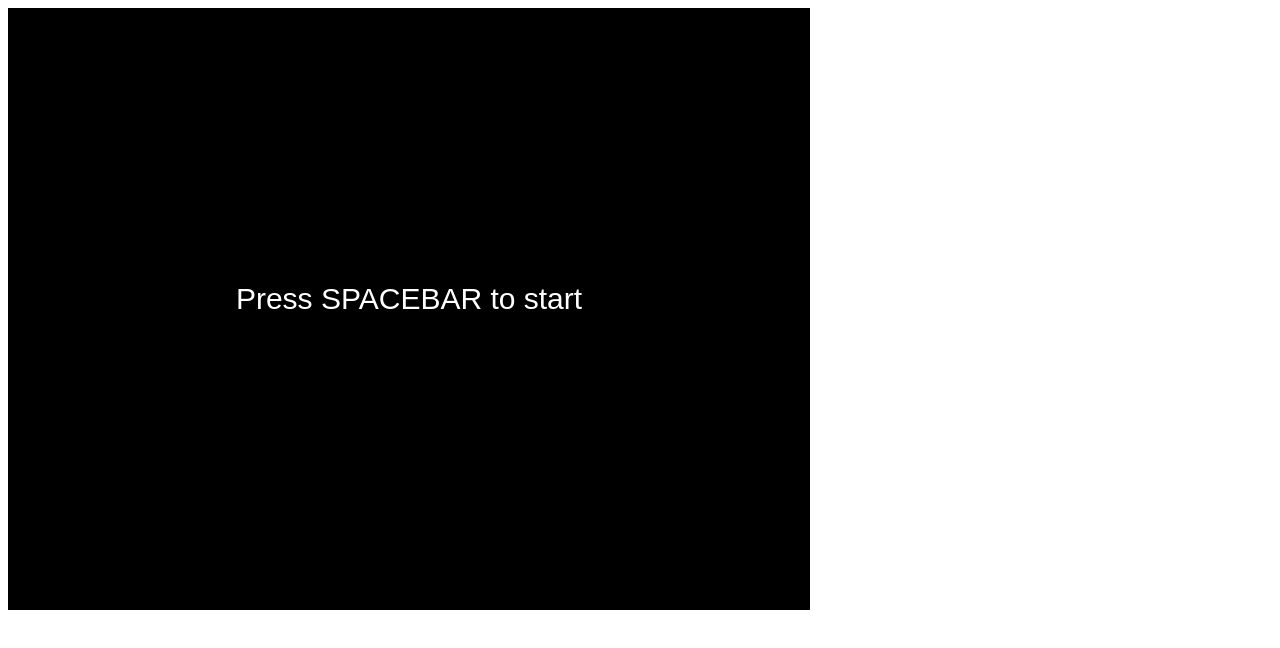
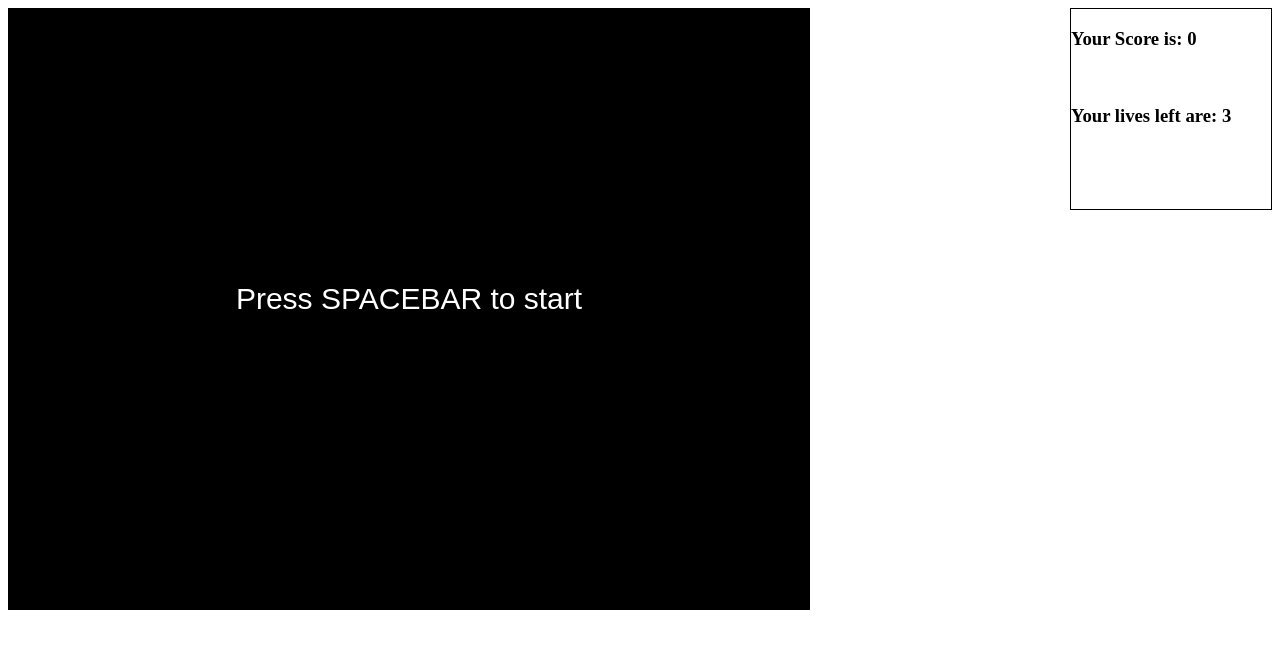
Before and after one commit to AjaySankar/JS_PlayGround, a plain HTML site: page Snake/src/index.html in a window 1280 px wide. Drawn offline with Linux system fonts and the light colour scheme.

Commit message:
Added score board

```diff
--- a/Snake/src/game.js
+++ b/Snake/src/game.js
@@ -10,7 +10,7 @@ const GAMESTATE = {
 };
 
 export default class Game {
-  constructor(gameWidth, gameHeight) {
+  constructor(gameWidth, gameHeight, scoreBoard) {
     this.gameWidth = gameWidth;
     this.gameHeight = gameHeight;
     this.gameState = GAMESTATE.MENU;
@@ -19,6 +19,8 @@ export default class Game {
     this.gameObjects = [];
     this.lives = 3;
     new InputHandler(this.snake, this);
+    this.scoreBoard = scoreBoard;
+    this.score = 0;
   }
   start() {
     if (this.gameState !== GAMESTATE.MENU) {
@@ -43,6 +45,7 @@ export default class Game {
     [...this.gameObjects].forEach(object => object.update());
   }
   draw(ctx) {
+    this.scoreBoard.innerHTML = `<h3> Your Score is: ${this.score} </h3> <br> <h3> Your lives left are: ${this.lives} </h3>`;
     [...this.gameObjects].forEach(object => object.draw(ctx));
     if (this.gameState === GAMESTATE.PAUSED) {
       ctx.rect(0, 0, this.gameWidth, this.gameHeight);
--- a/Snake/src/index.html
+++ b/Snake/src/index.html
@@ -6,8 +6,11 @@
       #gameScreen {
         border: 1px solid black;
       }
-      img {
-        display: none;
+      #scoreScreen {
+        border: 1px solid black;
+        float: right;
+        width: 200px;
+        height: 200px;
       }
     </style>
   </head>
@@ -15,6 +18,8 @@
     <canvas id="gameScreen" width="800px" height="600">
 
     </canvas>
+    <div id ="scoreScreen" width="200px" height="200px"></div>
+    </canvas>
     <script type="module" src="index.js"> </script>
   </body>
 </html>
--- a/Snake/src/index.js
+++ b/Snake/src/index.js
@@ -2,11 +2,12 @@ import Game from './game.js';
 
 let canvas = document.getElementById('gameScreen');
 let ctx = canvas.getContext('2d');
+let scoreBoard = document.getElementById('scoreScreen');
 
 const GAME_WIDTH = 800;
 const GAME_HEIGHT = 600;
 
-let game = new Game(GAME_WIDTH, GAME_HEIGHT);
+let game = new Game(GAME_WIDTH, GAME_HEIGHT, scoreBoard);
 
 function gameLoop() {
   ctx.clearRect(0, 0, GAME_WIDTH, GAME_HEIGHT);
--- a/Snake/src/snake.js
+++ b/Snake/src/snake.js
@@ -23,11 +23,6 @@ export default class Snake {
         y: this.gameHeight - this.height
       });
     }
-  }
-  getRandomArbitrary(min, max) {
-    const rand = Math.floor(Math.random() * (max - min) + min);
-    let rem = rand % this.maxSpeed;
-    return (rand + rem) % this.maxSpeed === 0 ? rand + rem : rand - rem;
   }
   draw(ctx) {
     ctx.fillStyle = '#f00';
@@ -62,6 +57,7 @@ export default class Snake {
       }
     });
     if (this.didEatFood()) {
+      this.game.score++;
       window.console.log('Delicious');
       this.body.push({
         x: this.head.x - this.length * this.width,
```
